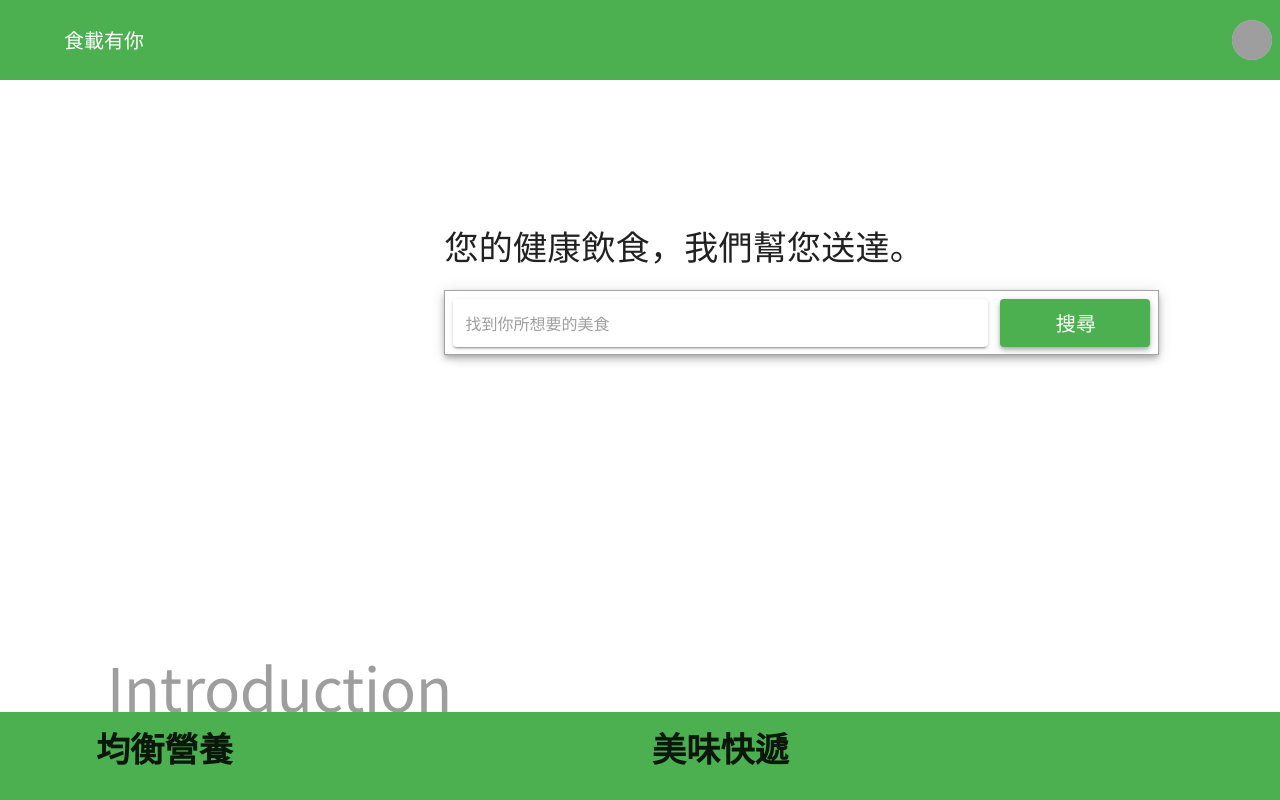
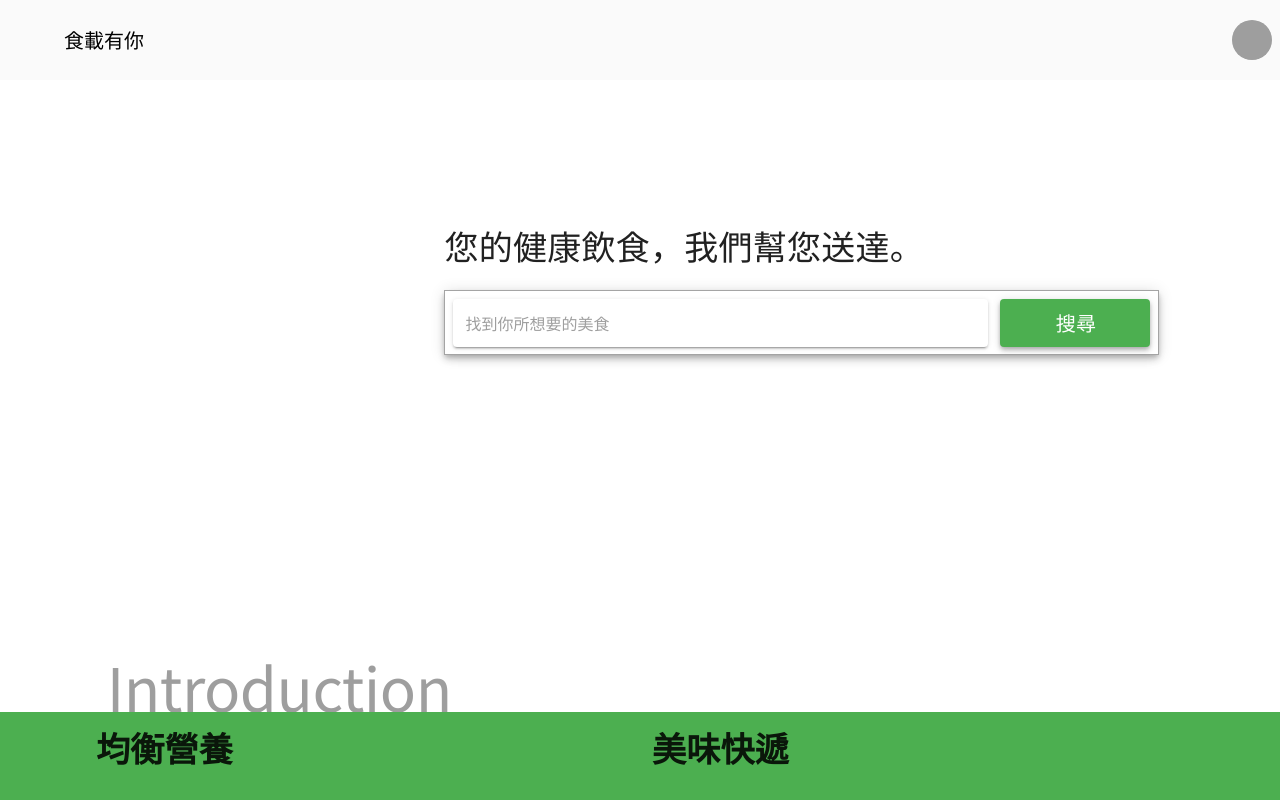
Before and after one commit to kingdom84521/FoodDelivery_FRONTEND, a Vue app in the folder client/: page /home in a window 1280 px wide. Shown: the top 800 px of the page. Built offline with nearby package versions, Linux system fonts and the light colour scheme; grey boxes are pictures that could not be loaded.

Commit message:
header fixed

```diff
--- a/client/src/App.vue
+++ b/client/src/App.vue
@@ -1,6 +1,10 @@
 <template>
   <v-app>
-    <Header :user="user" @user-signout="signoutHandler" @user-signin="signinHandler"/>
+    <Header
+      :user="user"
+      @user-signout="signoutHandler"
+      @user-signin="signinHandler"
+    />
 
     <v-content>
       <router-view/>
--- a/client/src/components/Header.vue
+++ b/client/src/components/Header.vue
@@ -1,10 +1,10 @@
 <template>
   <v-app-bar
     app
-    flat
     dark
     height="80"
-    color="green"
+    :color="dynamicState( 'color' )"
+    elevate-on-scroll
   >
     <!-- Logo -->
     <div
@@ -22,6 +22,7 @@
       <v-toolbar-title
         @click="backToHome"
         class="ml-2"
+        :class="`${ dynamicState( 'text-color' ) }--text`"
       >
         食載有你
       </v-toolbar-title>
@@ -36,12 +37,13 @@
       <v-btn text v-blur to="/signup">
         <v-icon
           left
-          color="white"
+          :class="`${ dynamicState( 'text-color' ) }--text`"
         >
           mdi-account-plus
         </v-icon>
         <div
           class="title"
+          :class="`${ dynamicState( 'text-color' ) }--text`"
         >
           註冊
         </div>
@@ -54,12 +56,13 @@
       >
         <v-icon
           left
-          color="white"
+          :class="`${ dynamicState( 'text-color' ) }--text`"
         >
           mdi-login
         </v-icon>
         <div
           class="title"
+          :class="`${ dynamicState( 'text-color' ) }--text`"
         >
           登入
         </div>
@@ -248,7 +251,7 @@
     props: {
       user: {
         type: Object
-      },
+      }
     },
     methods: {
       signout() {
@@ -282,6 +285,17 @@
         else {
           return
         }
+      },
+      at( position ) {
+          return this.$route.fullPath.startsWith( `/${ position }` )
+      },
+      dynamicState( attr ) {
+        switch ( attr ) {
+          case "color":
+            return this.at( "home" ) ? "#FAFAFA" : "green"
+          case "text-color":
+            return this.at( "home" ) ? "black" : "white"
+        }
       }
     },
     computed: {
--- a/client/src/router.js
+++ b/client/src/router.js
@@ -2,7 +2,7 @@ import Vue from 'vue'
 import Router from 'vue-router'
 import Home from '@/views/Home'
 import SignUp from '@/views/SignUp'
-import Dashboard from '@/views/dashboard'
+import Dashboard from '@/views/Dashboard'
 import Account from '@/components/dashboard/account/main'
 import Purchase from '@/components/dashboard/purchase/main'
 import PurchasePage from '@/components/dashboard/purchase/purchasePage/main'
```
